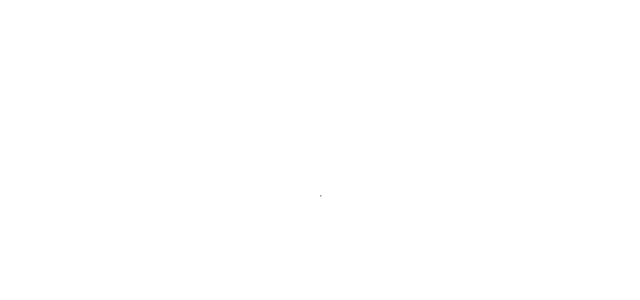
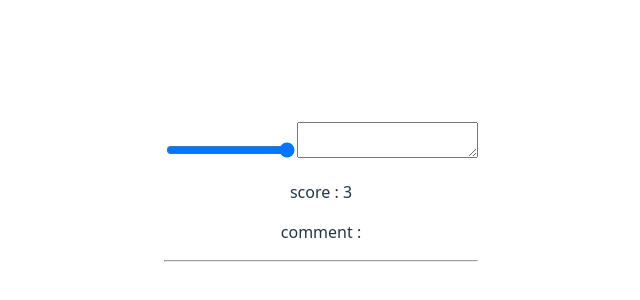
Before and after one commit to simseonbeom/vue-fundamental-programmers-5th, a Vue app in the folder vue-practice/: page / in a window 1280 px wide. Shown: the part 204-504 px from the top of the page, without its empty margins (319-959 px from the left). Built offline with nearby package versions, Linux system fonts and the light colour scheme.

Commit message:
learn. emit 으로 이벤트 전달하기

```diff
--- a/vue-practice/src/components/Chapter.vue
+++ b/vue-practice/src/components/Chapter.vue
@@ -1,9 +1,26 @@
+
+
 <script setup lang="ts">
+
+import { ref } from 'vue';
+import ChildComp from './ChildComp.vue'
+
+
+const score = ref(3);
+const comment = ref('');
+
+
+
+
 
 </script>
 
 <template>
   <div>
+
+    <ChildComp/>
+    <p>score : {{ score }}</p>
+    <p>comment : {{ comment }}</p>
 
   </div>
 </template>
--- /dev/null
+++ b/vue-practice/src/components/ChildComp.vue
@@ -0,0 +1,31 @@
+
+
+<script setup lang="ts">
+
+
+const props = defineProps<{
+  score: number,
+  comment: string
+}>()
+
+
+</script>
+
+<template>
+  <div>
+    <input
+      type="range"
+      min="0"
+      max="5"
+    >
+
+    <textarea
+
+    ></textarea>
+
+  </div>
+</template>
+
+<style scoped>
+
+</style>
```
Also changed, not shown: vue-practice/src/components/Chapter10-1.vue (added, +28 -0 lines), vue-practice/src/components/ChildComp10-1.vue (added, +58 -0 lines).
